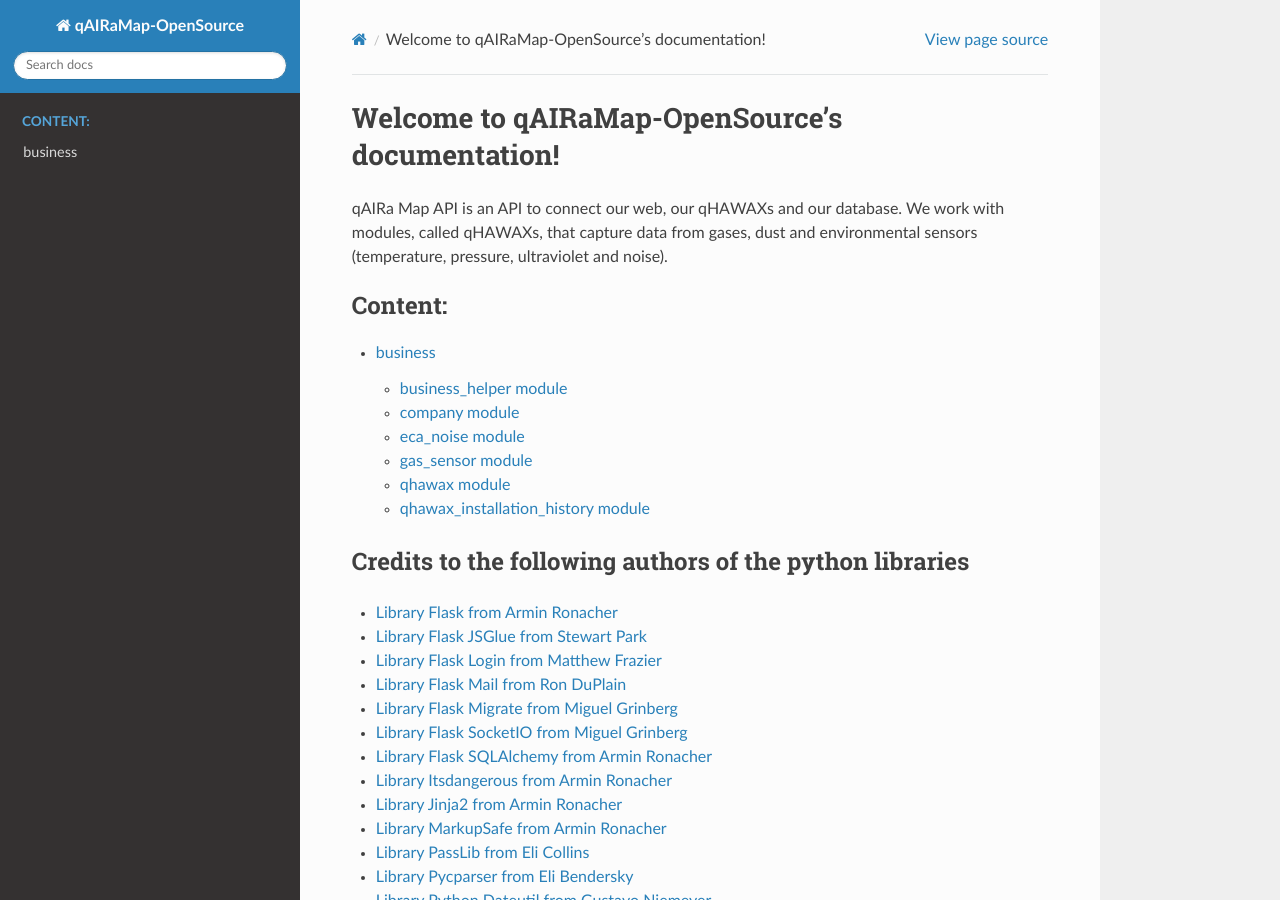
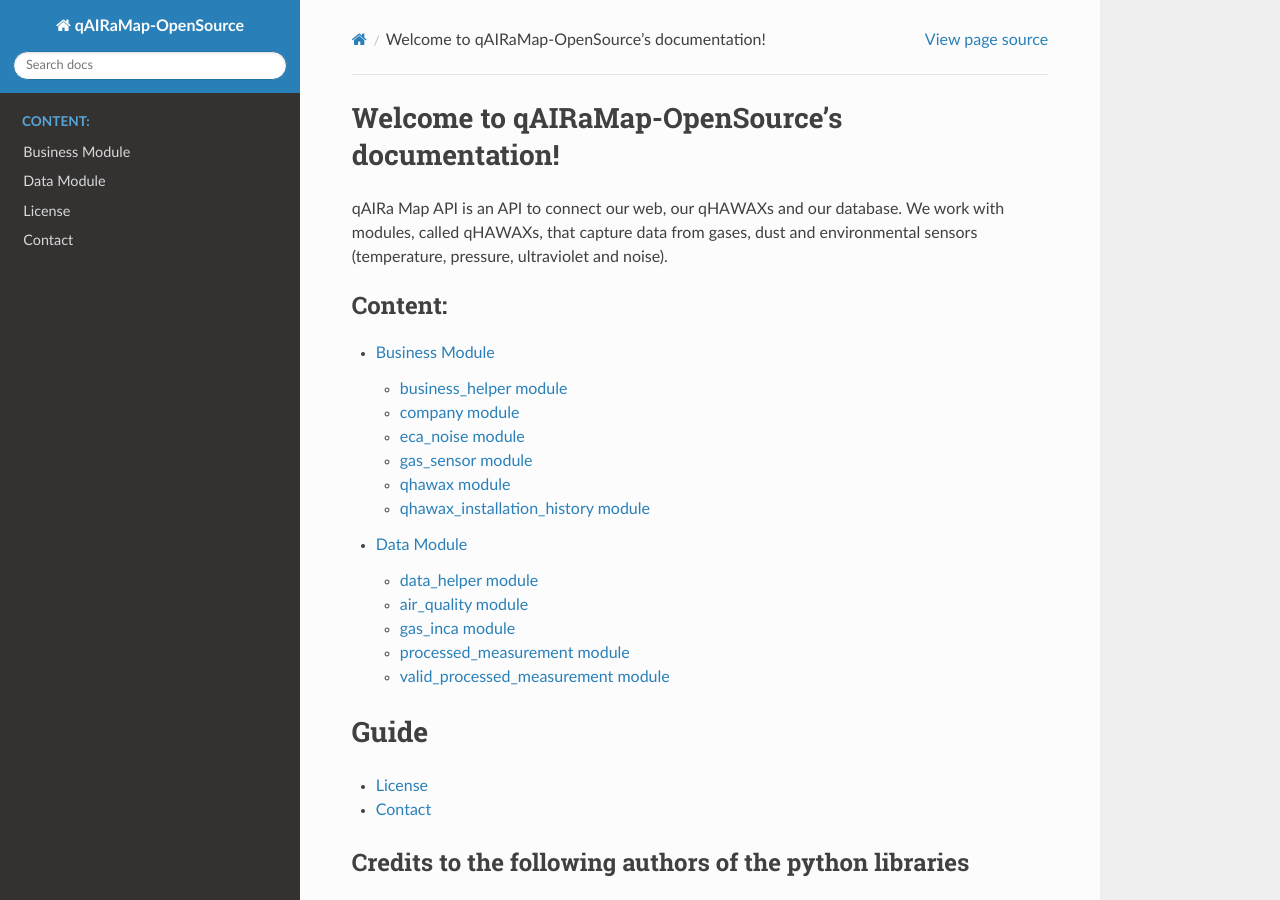
Before and after one commit to qAIRa/qAIRaMapAPI-OpenSource, a Sphinx documentation site: the page built from docs/index.rst, in a window 1280 px wide and 900 px high. Built offline with Sphinx 7.4.7 and the Read the Docs theme 2.0.0, drawn with Linux system fonts in a browser that asks for light colours; formulas are drawn with MathJax 3.

```diff
--- /dev/null
+++ b/docs/air_quality.rst
@@ -0,0 +1,7 @@
+air\_quality module
+===================
+
+.. automodule:: air_quality
+   :members:
+   :undoc-members:
+   :show-inheritance:
--- /dev/null
+++ b/docs/data_helper.rst
@@ -0,0 +1,7 @@
+data\_helper module
+===================
+
+.. automodule:: data_helper
+   :members:
+   :undoc-members:
+   :show-inheritance:
--- /dev/null
+++ b/docs/gas_inca.rst
@@ -0,0 +1,7 @@
+gas\_inca module
+================
+
+.. automodule:: gas_inca
+   :members:
+   :undoc-members:
+   :show-inheritance:
--- a/docs/index.rst
+++ b/docs/index.rst
@@ -9,13 +9,21 @@ Welcome to qAIRaMap-OpenSource's documentation!
 qAIRa Map API is an API to connect our web, our qHAWAXs and our database. We work with modules, called qHAWAXs, that capture data from gases, dust and environmental sensors (temperature, pressure, ultraviolet and noise).
 
 .. toctree::
-    :maxdepth: 2
+    :maxdepth: 3
     :name: content
     :caption: Content:
     :glob:
 
     modules
 
+
+Guide
+=======
+
+.. toctree::
+    :maxdepth: 2
+
+    license
 
 
 ***********************************************************
--- a/docs/modules.rst
+++ b/docs/modules.rst
@@ -1,5 +1,7 @@
-business
-========
+
+#################
+Business Module
+#################
 
 .. toctree::
    :maxdepth: 4
@@ -10,3 +12,17 @@ business
    gas_sensor
    qhawax
    qhawax_installation_history
+
+
+#################
+Data Module
+#################
+
+.. toctree::
+   :maxdepth: 4
+
+   data_helper
+   air_quality
+   gas_inca
+   processed_measurement
+   valid_processed_measurement
--- /dev/null
+++ b/docs/processed_measurement.rst
@@ -0,0 +1,7 @@
+processed\_measurement module
+=============================
+
+.. automodule:: processed_measurement
+   :members:
+   :undoc-members:
+   :show-inheritance:
--- /dev/null
+++ b/docs/valid_processed_measurement.rst
@@ -0,0 +1,7 @@
+valid\_processed\_measurement module
+====================================
+
+.. automodule:: valid_processed_measurement
+   :members:
+   :undoc-members:
+   :show-inheritance:
```
Also changed, not shown: docs/license.rst (added, +10 -0 lines), .travis.yml.
